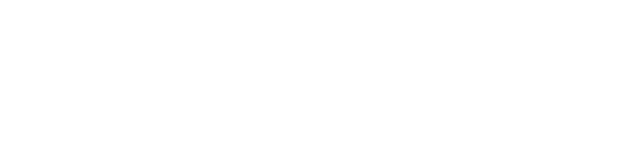
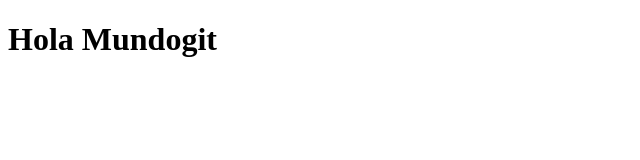
Before and after one commit to CarlosDeveloper21/prueba, a plain HTML site: page index.html in a window 1280 px wide. Shown: the whole page, without its empty margins (0-640 px from the left). Drawn offline with Linux system fonts and the light colour scheme.

Commit message:
Agregamos un h1

```diff
--- a/index.html
+++ b/index.html
@@ -6,6 +6,7 @@
     <title>Document</title>
 </head>
 <body>
+    <h1>Hola Mundogit</h1>
 
 </body>
 </html>
```
